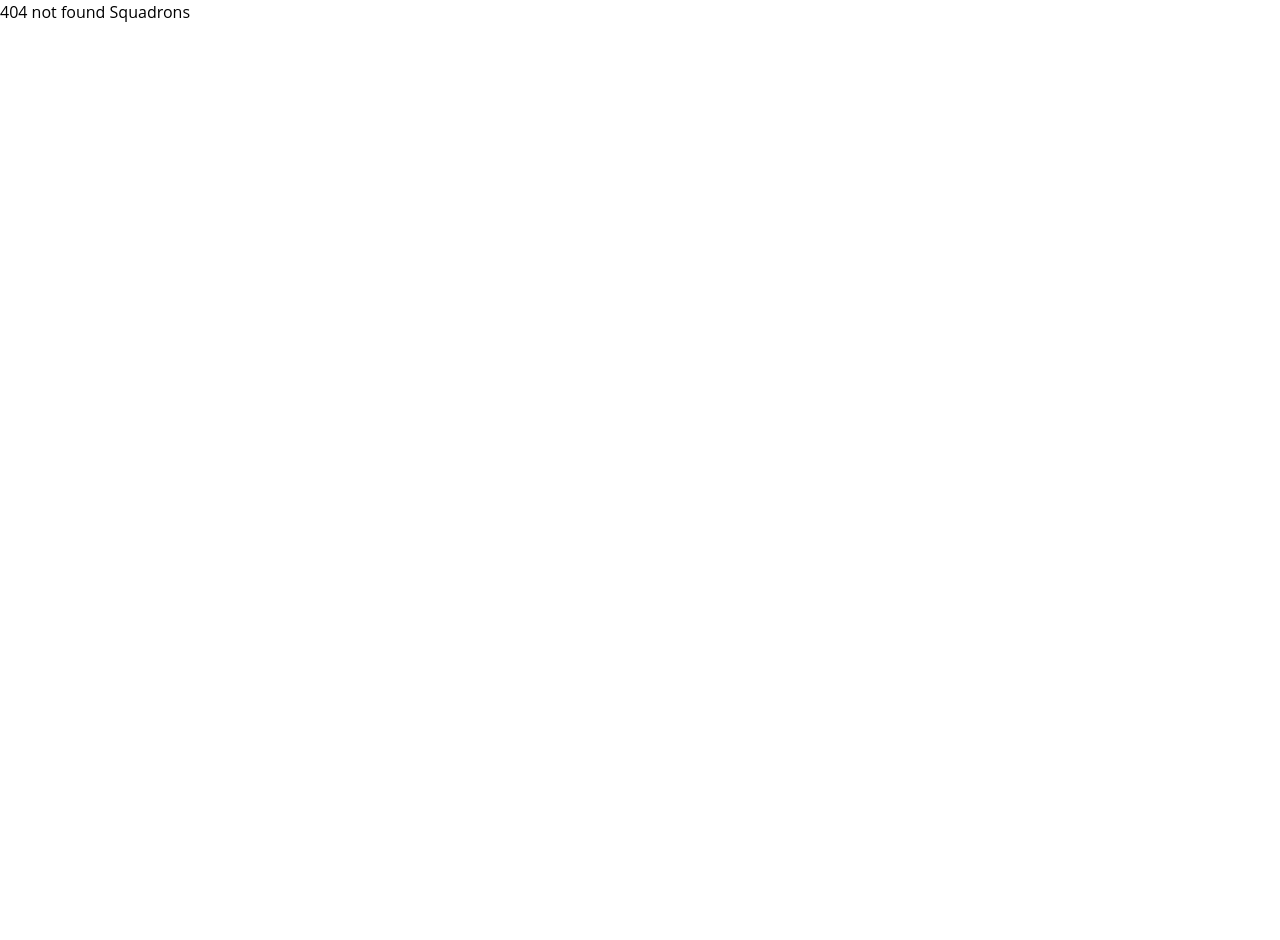
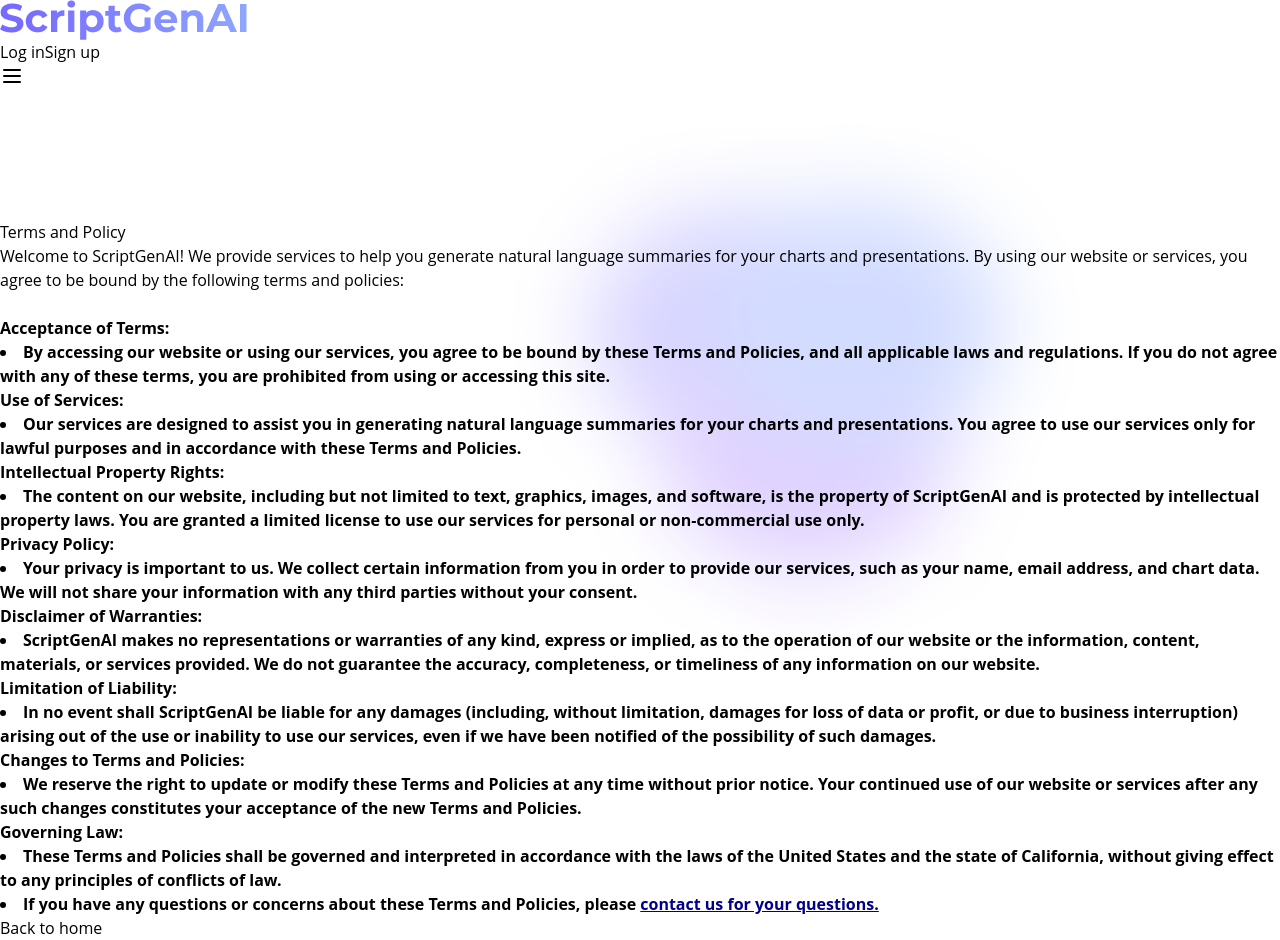
Before and after one commit to PurinduWeerawardana/ScriptGenAI, a React (Create React App) app: page /termsPolicy in a window 1280 px wide. Before the commit this address had no page. Before the commit the page ends 800 px from the top, so only its background shows below. Built offline with nearby package versions, Linux system fonts and the light colour scheme; what @material-tailwind/react would draw is missing.

Commit message:
Made the terms and policy page and made changes in login and signup

```diff
--- a/src/App.js
+++ b/src/App.js
@@ -6,6 +6,8 @@
 import { Routes, Route } from "react-router-dom";
 import About from "./pages/About";
 import PrivacyPolicy from "./pages/PrivacyPolicy";
+import TermsAndPolicy from "./pages/TermsAndPolicy";
+
 
 
 function App() {
@@ -18,6 +20,7 @@
       <Route path="/about" element={<About />}></Route>
       <Route path="/generate" element={<Generate />}></Route>
       <Route path="/privacypolicy" element={<PrivacyPolicy />}></Route>
+      <Route path="/termsPolicy" element={<TermsAndPolicy />}></Route>
       <Route path="/*" element={<h1>404 not found Squadrons</h1>}></Route>
     </Routes>
   );
--- a/src/pages/Login.jsx
+++ b/src/pages/Login.jsx
@@ -99,7 +99,7 @@
                 color="deep-purple"
                 size="md"
                 className="bg-indigo-900 text-white font-bold py-4 px-6 m-0 rounded-full"
-                onClick={() => navigate("/privacypolicy")}
+                onClick={() => navigate("/termsPolicy")}
               >
               <p>Terms</p>
               </Button>
--- a/src/pages/Signup.jsx
+++ b/src/pages/Signup.jsx
@@ -80,7 +80,7 @@
                 color="deep-purple"
                 size="md"
                 className="bg-indigo-900 text-white font-bold py-4 px-6 m-0 rounded-full"
-                onClick={() => navigate("/privacypolicy")}
+                onClick={() => navigate("/termsPolicy")}
               >
               <p>Terms</p>
               </Button>
--- /dev/null
+++ b/src/pages/TermsAndPolicy.jsx
@@ -0,0 +1,103 @@
+import "../styles/Home.css";
+import Navbar from "../components/NavBar";
+import { Button } from "@material-tailwind/react";
+
+import blob from "../static/images/blob.png";
+import { useNavigate } from "react-router-dom";
+
+export default function Home() {
+    const navigate = useNavigate();
+
+    return (
+        <div className="home">
+            <Navbar></Navbar>
+            <div className="blob">
+                <img src={blob} alt="" />
+            </div>
+
+            <div className="header grid gap-3 grid-rows-60 w-full sm:w-4/6 md:w-2/3 mx-auto my-10">
+
+                <h1 className="text-center text-4xl sm:text-6xl text-indigo-900 font-sans font-semibold">
+                    Terms and Policy
+                </h1>
+                <h1 className="text-center m-2 text-lg text-indigo-900">
+                Welcome to ScriptGenAI! We provide services to help you generate natural language summaries for your charts and presentations.
+                By using our website or services, you agree to be bound by the following terms and policies:
+                    <br />
+                    <br />
+                </h1>
+
+                <h2 className="text-lg text-indigo-900 my-6 mx-2"><b>Acceptance of Terms:</b></h2>
+                <p className="text-justify text-lg text-gray-700 my-6 mx-2">
+                    <b><li>By accessing our website or using our services, you agree to be bound by these Terms and Policies, and all
+                        applicable laws and regulations. If you do not agree with any of these terms, you are prohibited from using or
+                        accessing this site.</li></b>
+                </p>
+
+                <h2 className="text-lg text-indigo-900 my-6 mx-2"><b>Use of Services:</b></h2>
+                    <p className="text-justify text-lg text-gray-700 my-6 mx-2">
+                    <b><li>Our services are designed to assist you in generating natural language summaries for your charts and
+                        presentations. You agree to use our services only for lawful purposes and in accordance with these Terms
+                        and Policies.</li></b>
+                </p>
+
+                <h2 className="text-lg text-indigo-900 my-6 mx-2"><b>Intellectual Property Rights:</b></h2>
+                    <p className="text-justify text-lg text-gray-700 my-6 mx-2">
+                    <b><li>The content on our website, including but not limited to text, graphics, images, and software, is the property
+                        of ScriptGenAI and is protected by intellectual property laws. You are granted a limited license to use our services
+                        for personal or non-commercial use only.</li></b>
+                </p>
+
+                <h2 className="text-lg text-indigo-900 my-6 mx-2"><b>Privacy Policy:</b></h2>
+                    <p className="text-justify text-lg text-gray-700 my-6 mx-2">
+                    <b><li>Your privacy is important to us. We collect certain information from you in order to provide our services,
+                        such as your name, email address, and chart data. We will not share your information with any third parties
+                        without your consent.</li></b>
+                </p>
+
+                <h2 className="text-lg text-indigo-900 my-6 mx-2"><b>Disclaimer of Warranties:</b></h2>
+                    <p className="text-justify text-lg text-gray-700 my-6 mx-2">
+                        <b><li>ScriptGenAI makes no representations or warranties of any kind, express or implied, as to the operation
+                            of our website or the information, content, materials, or services provided. We do not guarantee the accuracy,
+                            completeness, or timeliness of any information on our website.</li></b>
+                    </p>
+
+                <h2 className="text-lg text-indigo-900 my-6 mx-2"><b>Limitation of Liability:</b></h2>
+                <p className="text-justify text-lg text-gray-700 my-6 mx-2">
+                    <b><li>In no event shall ScriptGenAI be liable for any damages (including, without limitation, damages for loss of
+                        data or profit, or due to business interruption) arising out of the use or inability to use our services, even if we
+                        have been notified of the possibility of such damages.</li></b>
+                </p>
+
+                <h2 className="text-lg text-indigo-900 my-6 mx-2"><b>Changes to Terms and Policies:</b></h2>
+                <p className="text-justify text-lg text-gray-700 my-6 mx-2">
+                    <b><li>We reserve the right to update or modify these Terms and Policies at any time without prior notice.
+                        Your continued use of our website or services after any such changes constitutes your acceptance of the
+                        new Terms and Policies.</li></b>
+                </p>
+
+                <h2 className="text-lg text-indigo-900 my-6 mx-2"><b>Governing Law:</b></h2>
+                <p className="text-justify text-lg text-gray-700 my-6 mx-2">
+                    <b><li>These Terms and Policies shall be governed and interpreted in accordance with the laws of the United
+                        States and the state of California, without giving effect to any principles of conflicts of law.</li></b>
+                </p>
+
+                <p className="text-justify text-lg text-gray-700 my-6 mx-2">
+                    <b><li>If you have any questions or concerns about these Terms and Policies, please <a href="about"><font color ="#00008B"><u>contact us for your questions.</u></font></a></li></b>
+                </p>
+
+                <div className="flex justify-center">
+                    <Button
+                        variant="gradient"
+                        color="deep-purple"
+                        size="md"
+                        className="bg-indigo-900 text-white font-bold py-4 px-6 m-0 rounded-full"
+                        onClick={() => navigate("/")}
+                        >
+                        <span>Back to home</span>
+                        </Button>
+                </div>
+      </div>
+    </div>
+    );
+}
```
